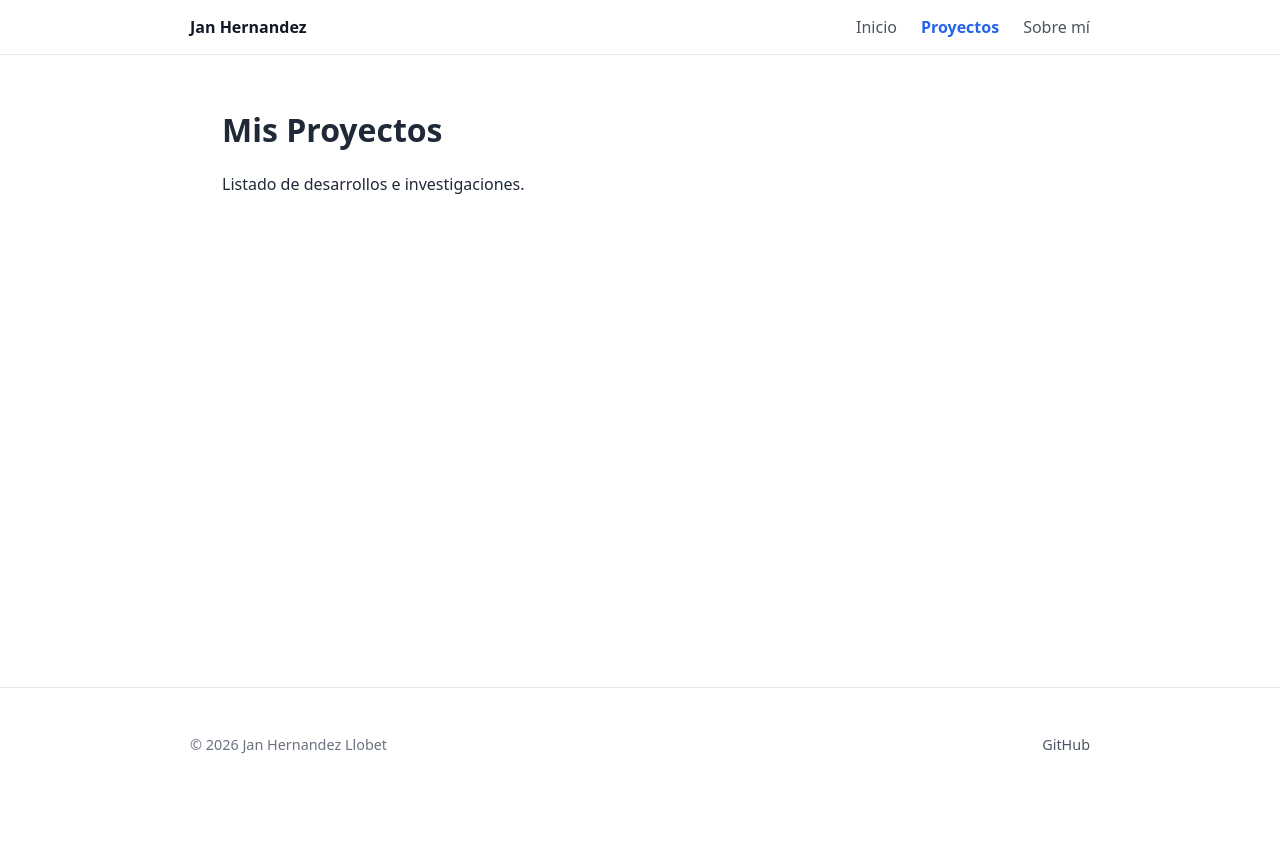
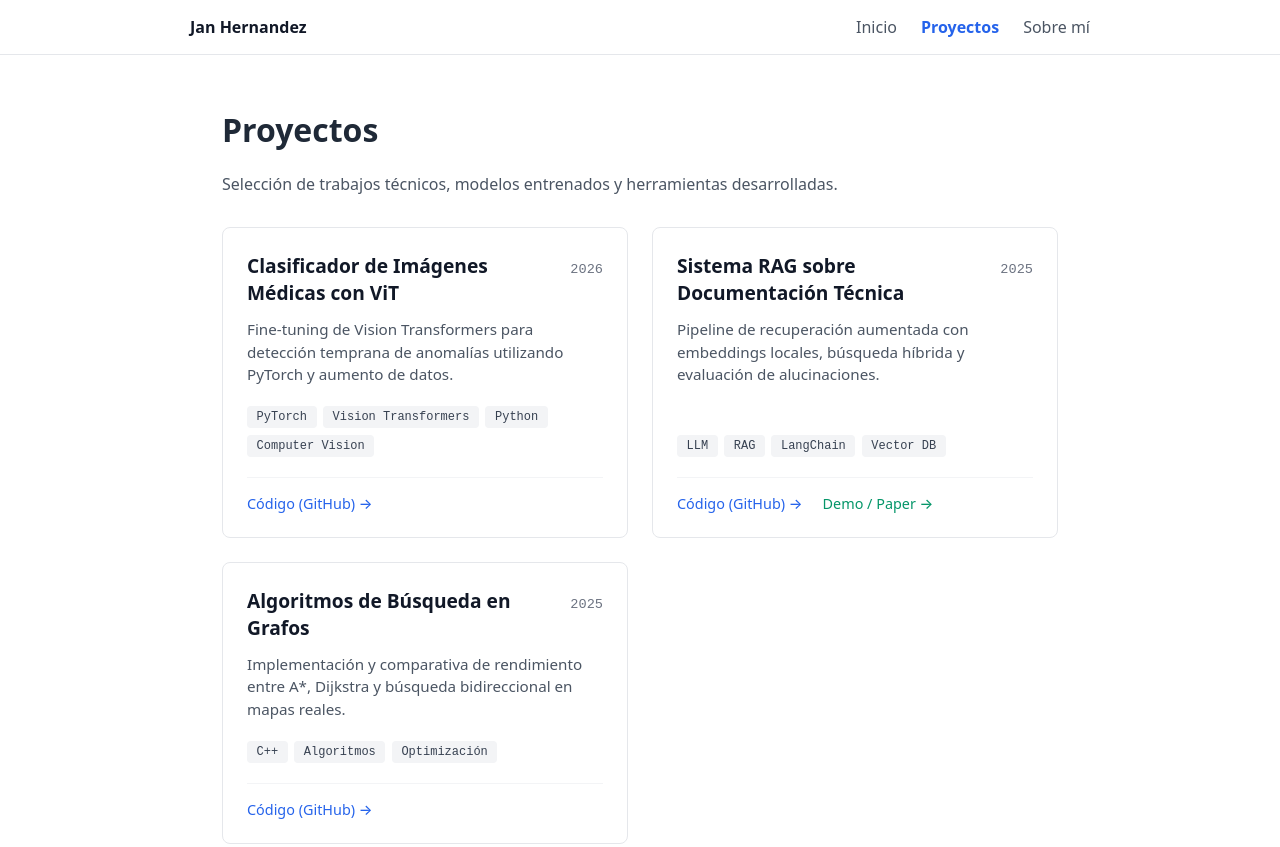
Before and after one commit to JanHernandezLlobet/JanHernandezLlobet.github.io, an Astro site: page /proyectos in a window 1280 px wide. Shown: the top 847 px of the page. Before the commit the page ends 800 px from the top, so only its background shows below. Built offline with nearby package versions, Linux system fonts and the light colour scheme; Astro itself is replaced by a stand-in of ours.

Commit message:
tarjetas proyectos

```diff
--- /dev/null
+++ b/src/components/ProjectCard.astro
@@ -0,0 +1,114 @@
+---
+interface Props {
+  title: string;
+  description: string;
+  tags: string[];
+  repoUrl?: string;
+  demoUrl?: string;
+  year?: string;
+}
+
+const { title, description, tags, repoUrl, demoUrl, year } = Astro.props;
+---
+
+<article class="card">
+  <div class="card-header">
+    <h3>{title}</h3>
+    {year && <span class="year">{year}</span>}
+  </div>
+
+  <p class="description">{description}</p>
+
+  <div class="tags">
+    {tags.map((tag) => (
+      <span class="tag">{tag}</span>
+    ))}
+  </div>
+
+  <div class="links">
+    {repoUrl && (
+      <a href={repoUrl} target="_blank" rel="noopener noreferrer">
+        Código (GitHub) &rarr;
+      </a>
+    )}
+    {demoUrl && (
+      <a href={demoUrl} target="_blank" rel="noopener noreferrer" class="demo-link">
+        Demo / Paper &rarr;
+      </a>
+    )}
+  </div>
+</article>
+
+<style>
+  .card {
+    border: 1px solid #e5e7eb;
+    border-radius: 8px;
+    padding: 1.5rem;
+    display: flex;
+    flex-direction: column;
+    justify-content: space-between;
+    background-color: #ffffff;
+    transition: transform 0.15s ease, box-shadow 0.15s ease;
+  }
+  .card:hover {
+    transform: translateY(-2px);
+    box-shadow: 0 4px 12px rgba(0, 0, 0, 0.06);
+  }
+  .card-header {
+    display: flex;
+    justify-content: space-between;
+    align-items: baseline;
+    gap: 1rem;
+    margin-bottom: 0.75rem;
+  }
+  h3 {
+    margin: 0;
+    font-size: 1.2rem;
+    color: #111827;
+  }
+  .year {
+    font-size: 0.85rem;
+    color: #6b7280;
+    font-family: monospace;
+  }
+  .description {
+    color: #4b5563;
+    font-size: 0.95rem;
+    line-height: 1.5;
+    margin: 0 0 1.25rem 0;
+    flex-grow: 1;
+  }
+  .tags {
+    display: flex;
+    flex-wrap: wrap;
+    gap: 0.4rem;
+    margin-bottom: 1.25rem;
+  }
+  .tag {
+    background-color: #f3f4f6;
+    color: #374151;
+    font-size: 0.75rem;
+    font-weight: 500;
+    padding: 0.25rem 0.6rem;
+    border-radius: 4px;
+    font-family: monospace;
+  }
+  .links {
+    display: flex;
+    gap: 1.25rem;
+    border-top: 1px solid #f3f4f6;
+    padding-top: 1rem;
+    font-size: 0.9rem;
+  }
+  a {
+    color: #2563eb;
+    text-decoration: none;
+    font-weight: 500;
+  }
+  a:hover {
+    text-decoration: underline;
+  }
+  .demo-link {
+    color: #059669;
+  }
+</style>
--- a/src/pages/proyectos.astro
+++ b/src/pages/proyectos.astro
@@ -1,8 +1,59 @@
 ---
 import Layout from '../layouts/Layout.astro';
+import ProjectCard from '../components/ProjectCard.astro';
+
+const proyectos = [
+  {
+    title: "Clasificador de Imágenes Médicas con ViT",
+    description: "Fine-tuning de Vision Transformers para detección temprana de anomalías utilizando PyTorch y aumento de datos.",
+    tags: ["PyTorch", "Vision Transformers", "Python", "Computer Vision"],
+    repoUrl: "https://github.com/JanHernandezLlobet/proyecto-vit",
+    year: "2026"
+  },
+  {
+    title: "Sistema RAG sobre Documentación Técnica",
+    description: "Pipeline de recuperación aumentada con embeddings locales, búsqueda híbrida y evaluación de alucinaciones.",
+    tags: ["LLM", "RAG", "LangChain", "Vector DB"],
+    repoUrl: "https://github.com/JanHernandezLlobet/rag-docs",
+    demoUrl: "https://huggingface.co/spaces/...",
+    year: "2025"
+  },
+  {
+    title: "Algoritmos de Búsqueda en Grafos",
+    description: "Implementación y comparativa de rendimiento entre A*, Dijkstra y búsqueda bidireccional en mapas reales.",
+    tags: ["C++", "Algoritmos", "Optimización"],
+    repoUrl: "https://github.com/JanHernandezLlobet/graph-search",
+    year: "2025"
+  }
+];
 ---
 
-<Layout title="Proyectos | Jan Hernandez">
-  <h1>Mis Proyectos</h1>
-  <p>Listado de desarrollos e investigaciones.</p>
+<Layout title="Proyectos | Jan Hernandez" description="Portfolio de proyectos de Inteligencia Artificial y desarrollo">
+  <h1>Proyectos</h1>
+  <p class="intro">Selección de trabajos técnicos, modelos entrenados y herramientas desarrolladas.</p>
+
+  <section class="projects-grid">
+    {proyectos.map((proyecto) => (
+      <ProjectCard
+        title={proyecto.title}
+        description={proyecto.description}
+        tags={proyecto.tags}
+        repoUrl={proyecto.repoUrl}
+        demoUrl={proyecto.demoUrl}
+        year={proyecto.year}
+      />
+    ))}
+  </section>
 </Layout>
+
+<style>
+  .intro {
+    color: #4b5563;
+    margin-bottom: 2rem;
+  }
+  .projects-grid {
+    display: grid;
+    grid-template-columns: repeat(auto-fill, minmax(280px, 1fr));
+    gap: 1.5rem;
+  }
+</style>
```
Also changed, not shown: .github/workflows/deploy.yml.
